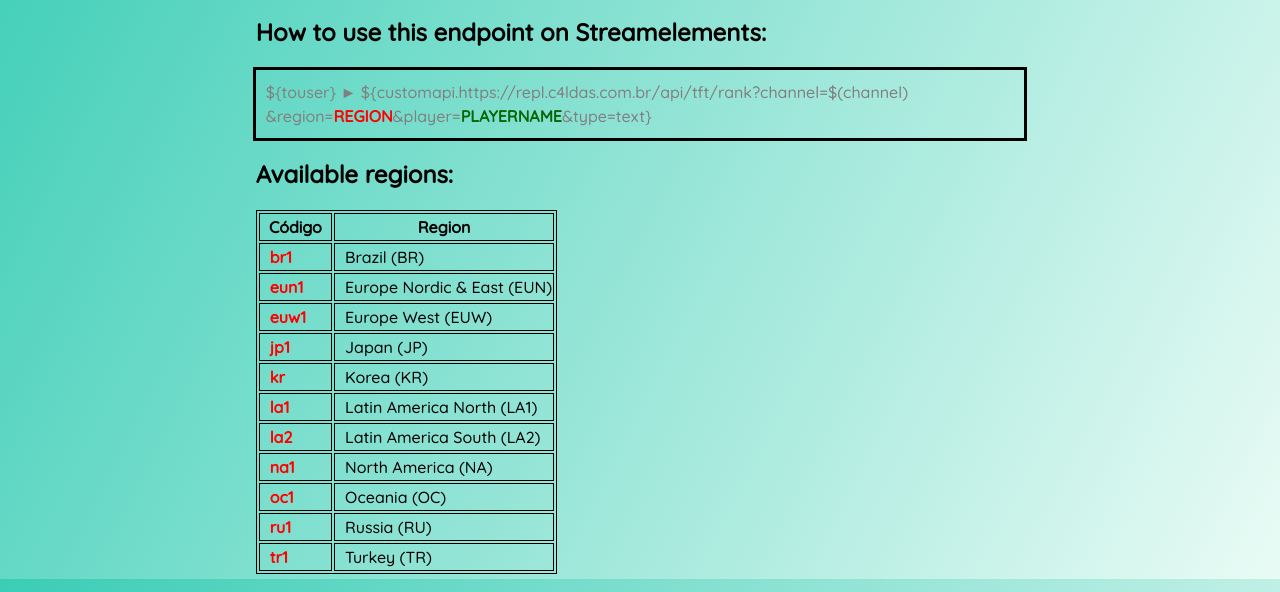
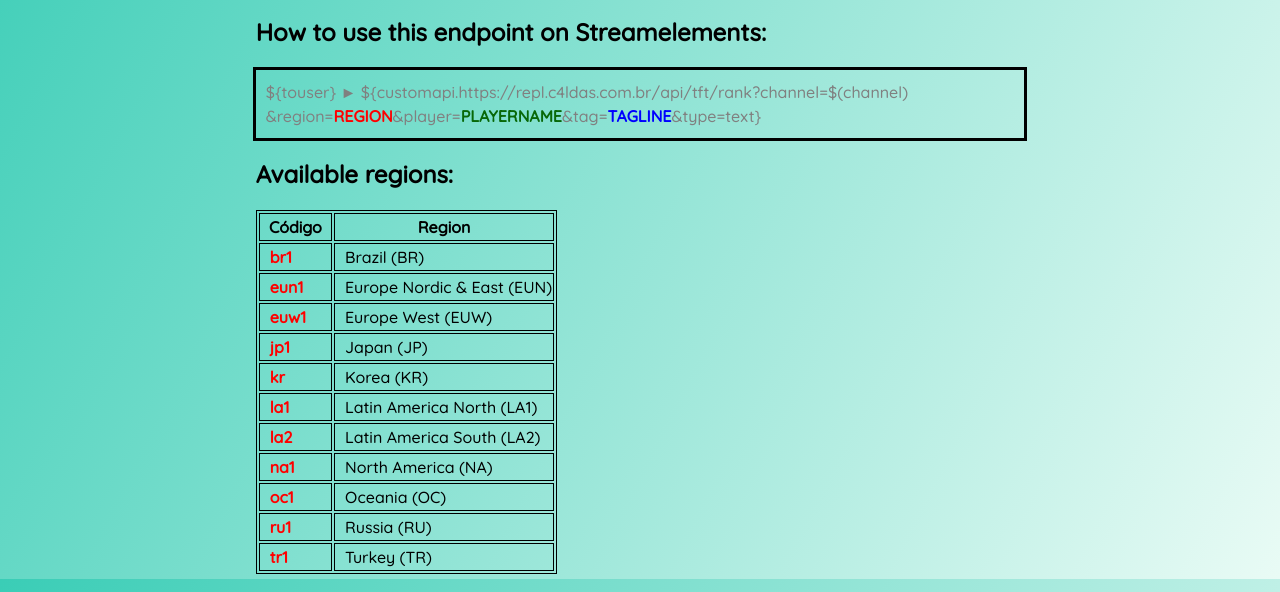
Before and after one commit to c4ldas/apis, a website: page api/tft/index.html in a window 1280 px wide. Shown: the part 221-813 px from the top of the page. Drawn offline with Linux system fonts and the light colour scheme.

Commit message:
Added TAGLINE on instructions

```diff
--- a/api/tft/index.html
+++ b/api/tft/index.html
@@ -24,7 +24,7 @@
     <main class="main">
     <h1>TFT - Teamfight Tactics Rank</h1>
     <h2>How to use this endpoint on Streamelements:</h2>
-      <code class="code">${touser} ► ${customapi.<wbr>https://repl.c4ldas.com.br<wbr>/api/tft/rank<wbr>?channel=$(channel)<wbr>&amp;region=<span class="region">REGION</span><wbr>&amp;player=<span class=username>PLAYERNAME</span><wbr>&amp;type=text}</code>
+      <code class="code">${touser} ► ${customapi.<wbr>https://repl.c4ldas.com.br<wbr>/api/tft/rank<wbr>?channel=$(channel)<wbr>&amp;region=<span class="region">REGION</span><wbr>&amp;player=<span class="username">PLAYERNAME</span><wbr>&amp;tag=<span class="tagLine">TAGLINE</span><wbr>&amp;type=text}</code>
     <h2><p>Available regions:</p></h2>
     <table>
       <tr>
--- a/api/tft/styles.css
+++ b/api/tft/styles.css
@@ -91,6 +91,12 @@
   font-weight: 700;
 }
 
+.tagLine {
+  color: #0000ff;
+  font-weight: 700;
+
+}
+
 .regions {
   outline:solid;
   outline-color: black;
```
